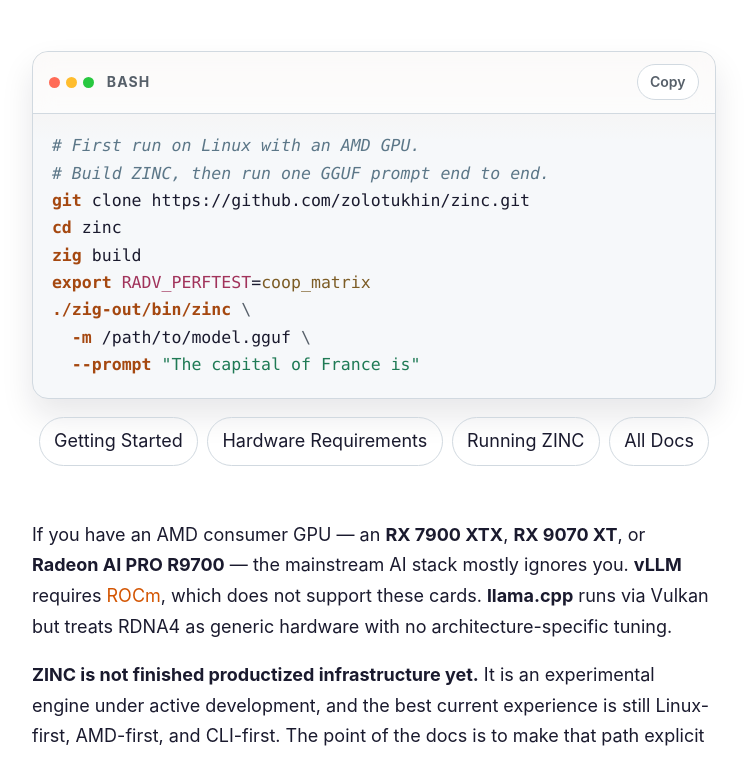
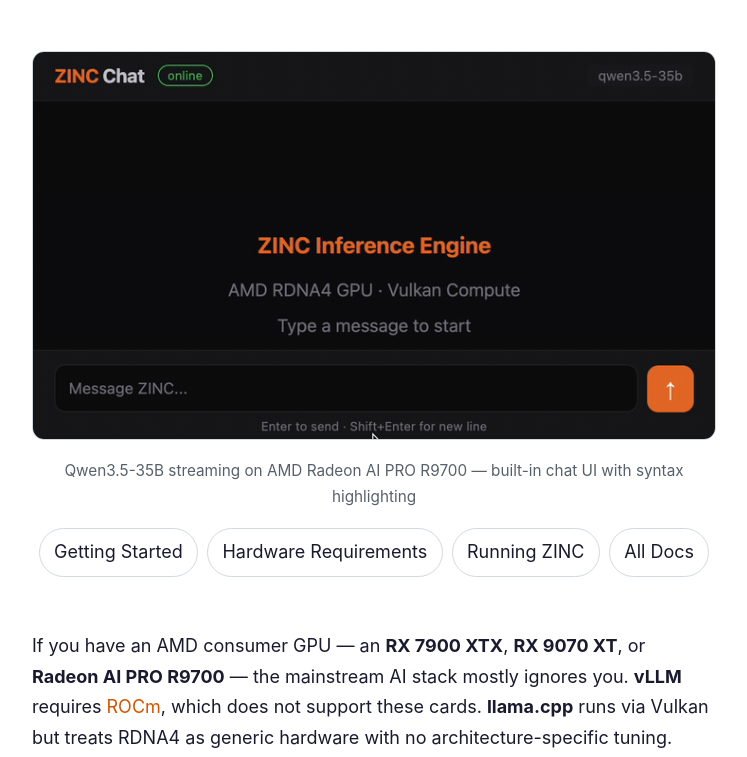
Before and after one commit to zolotukhin/zinc, an Astro site in the folder site/: page /zinc in a window 1280 px wide. Shown: the part 643-1400 px from the top of the page, without its empty margins (266-1013 px from the left). Built offline with nearby package versions, Linux system fonts and the light colour scheme; Astro itself is replaced by a stand-in of ours.

Commit message:
Replace terminal window with chat demo GIF on zolotukhin.ai/zinc

```diff
--- a/site/src/pages/zinc/index.astro
+++ b/site/src/pages/zinc/index.astro
@@ -87,19 +87,9 @@ const jsonLd = {
     </a>
   </section>
 
-  <section class="start-panel">
-    <TerminalWindow
-      title="bash"
-      code={`# First run on Linux with an AMD GPU.
-# Build ZINC, then run one GGUF prompt end to end.
-git clone https://github.com/zolotukhin/zinc.git
-cd zinc
-zig build
-export RADV_PERFTEST=coop_matrix
-./zig-out/bin/zinc \\
-  -m /path/to/model.gguf \\
-  --prompt "The capital of France is"`}
-    />
+  <section class="demo-panel">
+    <img src="/zinc-chat-demo.gif" alt="ZINC Chat — streaming LLM inference on AMD RDNA4 GPU" class="demo-gif" />
+    <p class="demo-caption">Qwen3.5-35B streaming on AMD Radeon AI PRO R9700 — built-in chat UI with syntax highlighting</p>
     <div class="start-links">
       <a href="/zinc/docs/getting-started">Getting Started</a>
       <a href="/zinc/docs/hardware-requirements">Hardware Requirements</a>
@@ -229,6 +219,25 @@ export RADV_PERFTEST=coop_matrix
     border-color: var(--color-accent);
   }
 
+  .demo-panel {
+    text-align: center;
+    margin-bottom: var(--space-xl);
+  }
+
+  .demo-gif {
+    width: 100%;
+    max-width: 720px;
+    border-radius: 12px;
+    border: 1px solid var(--color-border);
+    margin-bottom: var(--space-sm);
+  }
+
+  .demo-caption {
+    font-size: 0.85rem;
+    color: var(--color-text-muted);
+    margin-bottom: var(--space-md);
+  }
+
   .start-panel {
     display: grid;
     gap: var(--space-md);
```
Also changed, not shown: site/public/zinc-chat-demo.gif (added).
